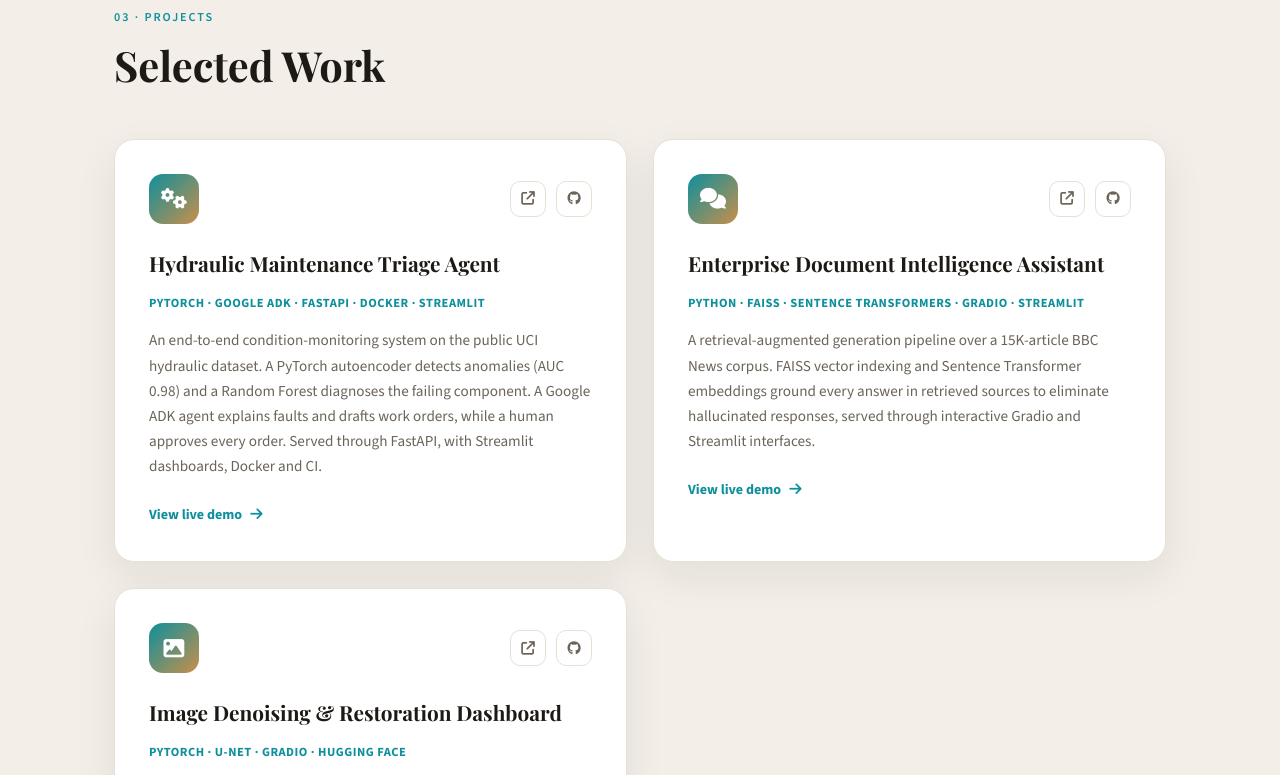
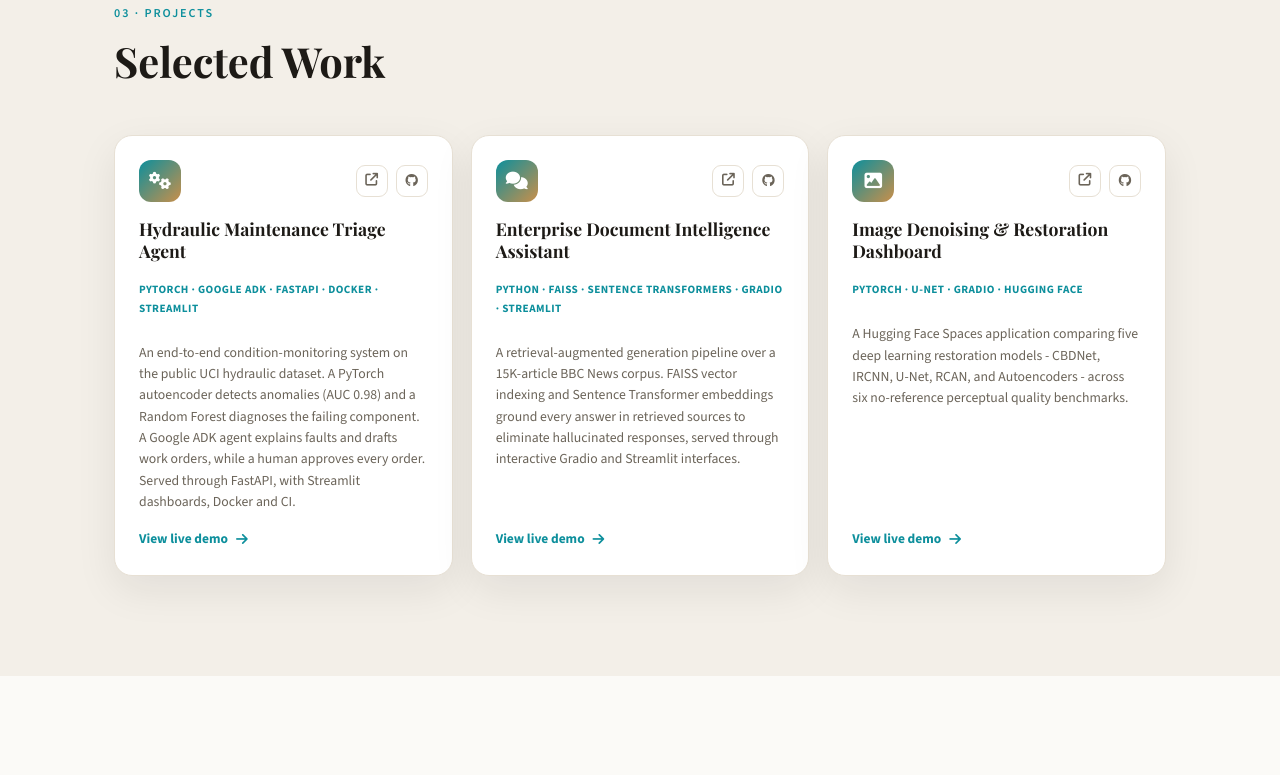
Before and after one commit to jahnavid10/jahnavid10.github.io, a plain HTML site: page index.html in a window 1280 px wide. Shown: the part 3094-3869 px from the top of the page. Drawn offline with nearby package versions, Linux system fonts and the light colour scheme.

Commit message:
Refactor project card styles for better layout

```diff
--- a/style.css
+++ b/style.css
@@ -419,17 +419,20 @@ ul { list-style: none; margin: 0; padding: 0; }
 /* Projects */
 .projects-grid {
   display: grid;
-  grid-template-columns: repeat(auto-fit, minmax(340px, 1fr));
-  gap: 26px;
+  grid-template-columns: repeat(3, minmax(0, 1fr));
+  gap: 18px;
+  align-items: stretch;
 }
 
 .project-card {
   background: var(--surface);
   border: 1px solid var(--border);
-  border-radius: 20px;
-  padding: 34px;
+  border-radius: 18px;
+  padding: 24px;
   box-shadow: var(--shadow);
   transition: transform .25s ease, box-shadow .25s ease;
+  display: flex;
+  flex-direction: column;
 }
 .project-card:hover { transform: translateY(-6px); }
 
@@ -437,55 +440,58 @@ ul { list-style: none; margin: 0; padding: 0; }
   display: flex;
   align-items: center;
   justify-content: space-between;
-  margin-bottom: 22px;
+  margin-bottom: 16px;
 }
 
 .project-icon {
-  width: 50px;
-  height: 50px;
-  border-radius: 14px;
+  width: 42px;
+  height: 42px;
+  border-radius: 12px;
   background: linear-gradient(135deg, var(--accent), var(--accent-2));
   color: #fff;
   display: flex;
   align-items: center;
   justify-content: center;
-  font-size: 1.3rem;
+  font-size: 1.1rem;
 }
 
-.project-links { display: flex; gap: 10px; }
+.project-links { display: flex; gap: 8px; }
 .project-links a {
-  width: 36px;
-  height: 36px;
-  border-radius: 10px;
+  width: 32px;
+  height: 32px;
+  border-radius: 9px;
   border: 1px solid var(--border);
   display: inline-flex;
   align-items: center;
   justify-content: center;
-  font-size: .85rem;
+  font-size: .8rem;
   color: var(--text-muted);
   transition: all .15s ease;
 }
 .project-links a:hover { border-color: var(--accent); color: var(--accent); }
 
-.project-card h3 { font-family: var(--font-serif); font-size: 1.3rem; margin-bottom: 10px; }
+.project-card h3 { font-family: var(--font-serif); font-size: 1.1rem; line-height: 1.25; margin-bottom: 8px; }
 
 .project-tags {
   color: var(--accent);
-  font-size: .78rem;
+  font-size: .7rem;
   font-weight: 700;
   text-transform: uppercase;
   letter-spacing: .04em;
-  margin-bottom: 14px;
+  margin-bottom: 10px;
 }
 
 .project-card p:not(.project-tags) {
   color: var(--text-muted);
-  font-size: .95rem;
-  margin-bottom: 22px;
+  font-size: .86rem;
+  line-height: 1.55;
+  margin-bottom: 16px;
 }
 
 .project-cta {
-  font-size: .88rem;
+  margin-top: auto;           /* keeps the link at the bottom of every card */
+  align-self: flex-start;
+  font-size: .84rem;
   font-weight: 700;
   color: var(--accent);
   display: inline-flex;
@@ -494,6 +500,13 @@ ul { list-style: none; margin: 0; padding: 0; }
 }
 .project-cta i { transition: transform .15s ease; }
 .project-cta:hover i { transform: translateX(4px); }
+
+@media (max-width: 980px) {
+  .projects-grid { grid-template-columns: repeat(2, minmax(0, 1fr)); }
+}
+@media (max-width: 640px) {
+  .projects-grid { grid-template-columns: 1fr; }
+}
 
 /* Thesis links (embedded in the Master Thesis Researcher timeline item) */
 .thesis-links { margin-top: 18px; }
```
